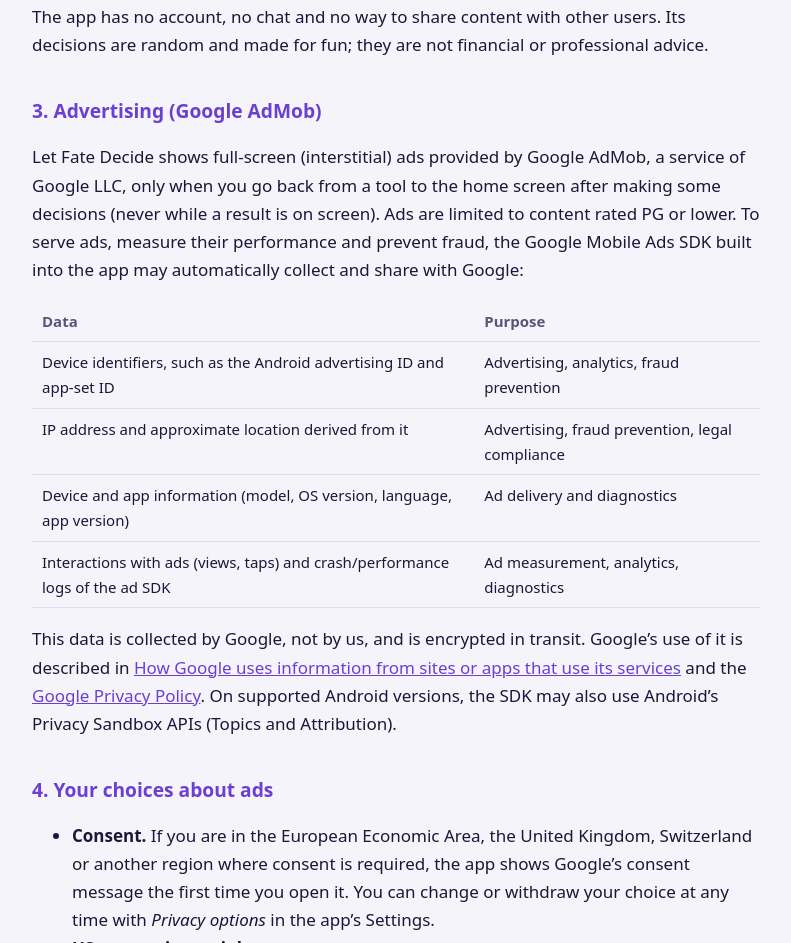
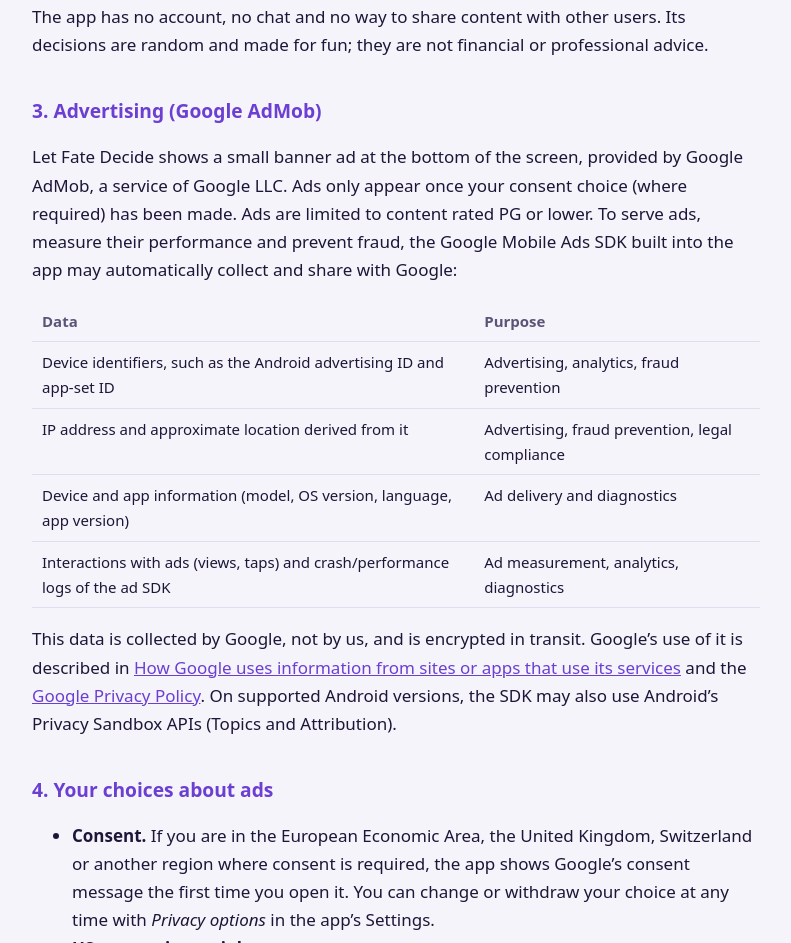
Before and after one commit to anhphan14-dev/anhphan14-dev.github.io, a plain HTML site: page letfatedecide/privacy-policy.html in a window 1280 px wide. Shown: the part 940-1883 px from the top of the page, without its empty margins (244-1035 px from the left). Drawn offline with Linux system fonts and the light colour scheme.

Commit message:
Let Fate Decide privacy policy: banner ad instead of interstitial

```diff
--- a/letfatedecide/privacy-policy.html
+++ b/letfatedecide/privacy-policy.html
@@ -56,7 +56,7 @@
   <p>The app has no account, no chat and no way to share content with other users. Its decisions are random and made for fun; they are not financial or professional advice.</p>
 
   <h2>3. Advertising (Google AdMob)</h2>
-  <p>Let Fate Decide shows full-screen (interstitial) ads provided by Google AdMob, a service of Google LLC, only when you go back from a tool to the home screen after making some decisions (never while a result is on screen). Ads are limited to content rated PG or lower. To serve ads, measure their performance and prevent fraud, the Google Mobile Ads SDK built into the app may automatically collect and share with Google:</p>
+  <p>Let Fate Decide shows a small banner ad at the bottom of the screen, provided by Google AdMob, a service of Google LLC. Ads only appear once your consent choice (where required) has been made. Ads are limited to content rated PG or lower. To serve ads, measure their performance and prevent fraud, the Google Mobile Ads SDK built into the app may automatically collect and share with Google:</p>
   <div class="table-wrap">
   <table>
     <tr><th>Data</th><th>Purpose</th></tr>
```
